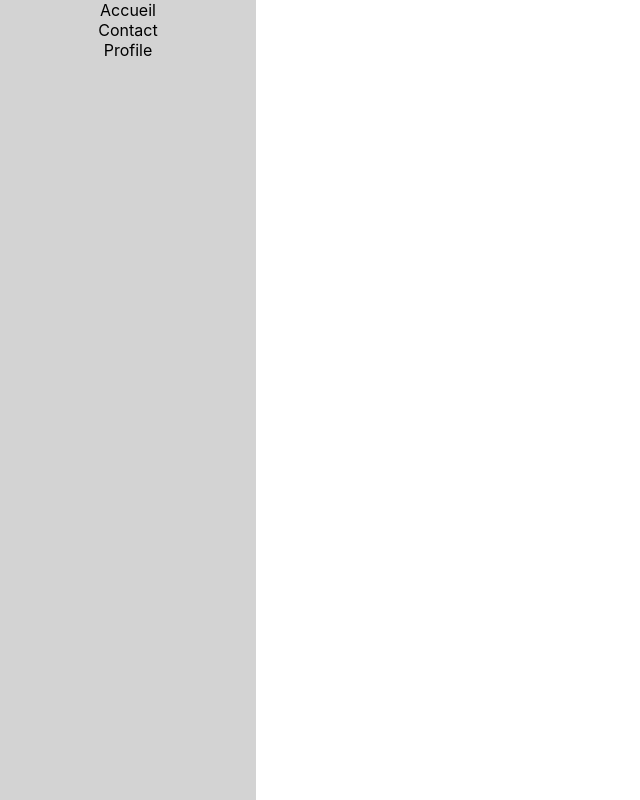
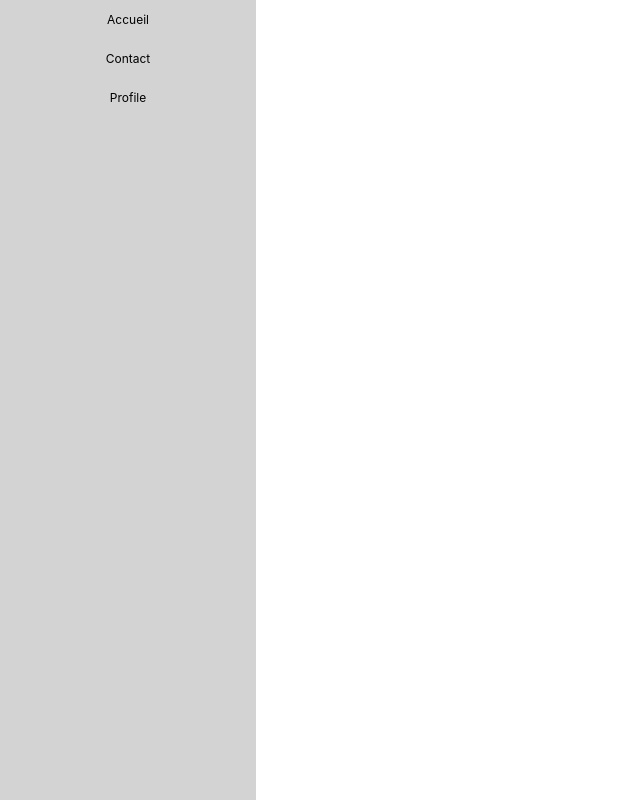
Before and after one commit to jadegurnaud/startup-app, a React (Create React App) app: page / in a window 1280 px wide. Shown: the whole page, without its empty margins (0-640 px from the left). Built offline with nearby package versions, Linux system fonts and the light colour scheme.

Commit message:
ajout de l'atome Text

```diff
--- /dev/null
+++ b/src/components/atoms/Text/Paragraph.jsx
@@ -0,0 +1,8 @@
+import React from "react";
+import { DOM } from "../../nanites";
+
+const Paragraph = (props) => {
+    return <DOM.StyledParagraph className="paragraph" {...props}></DOM.StyledParagraph>;
+}
+
+export default Paragraph;
--- /dev/null
+++ b/src/components/atoms/Text/SubTitle.jsx
@@ -0,0 +1,8 @@
+import React from "react";
+import { DOM } from "../../nanites";
+
+const SubTitle = (props) => {
+    return <DOM.StyledSubTitle className="soustitre" {...props}></DOM.StyledSubTitle>;
+}
+
+export default SubTitle;
--- /dev/null
+++ b/src/components/atoms/Text/Title.jsx
@@ -0,0 +1,7 @@
+import React from "react";
+import { DOM } from "../../nanites";
+const Title = (props) => {
+    return <DOM.StyledTitle className="titre" {...props}></DOM.StyledTitle>;
+}
+
+export default Title;
--- /dev/null
+++ b/src/components/atoms/Text/index.js
@@ -0,0 +1,5 @@
+import Title from "./Title";
+import Paragraph from "./Paragraph";
+import SubTitle from "./SubTitle";
+
+export { Title, Paragraph, SubTitle };
--- a/src/components/atoms/index.js
+++ b/src/components/atoms/index.js
@@ -1,3 +1,5 @@
 import * as Button from "./Button";
 import * as Container from "./Container";
-export { Button, Container };
+import * as Text from "./Text";
+
+export { Button, Container, Text };
--- a/src/components/molecules/Menu.jsx
+++ b/src/components/molecules/Menu.jsx
@@ -1,5 +1,5 @@
 import React from "react";
-import { Button, Container } from "../atoms";
+import { Button, Container, Text } from "../atoms";
 
 const Menu = ({ configs }) => {
   return (
@@ -9,7 +9,7 @@
       {configs.map((config, i) => {
         return (
           <Button.Base>
-            {config.displayName}
+            <Text.Paragraph>{config.displayName}</Text.Paragraph>
           </Button.Base>
         );
       })}
--- /dev/null
+++ b/src/components/nanites/DOM/StyledParagraph.jsx
@@ -0,0 +1,8 @@
+import { styled } from "styled-components";
+
+const StyledParagraph = styled.p`
+    background-color: ${(props) => props.backgroundColor ?? "transparent"};
+    font-size: ${(props) => props.fontSize ?? "12px"};
+`;
+
+export default StyledParagraph;
--- /dev/null
+++ b/src/components/nanites/DOM/StyledSubTitle.jsx
@@ -0,0 +1,8 @@
+import { styled } from "styled-components";
+
+const StyledSubTitle = styled.h2`
+    background-color: ${(props) => props.backgroundColor ?? "transparent"};
+    font-size: ${(props) => props.fontSize ?? "18px"};
+`;
+
+export default StyledSubTitle;
--- /dev/null
+++ b/src/components/nanites/DOM/StyledTitle.jsx
@@ -0,0 +1,7 @@
+import styled from "styled-components";
+
+const StyledTitle = styled.h1`
+    font-size: ${(props) => props.fontSize ?? "24px"};
+`;
+
+export default StyledTitle;
--- a/src/components/nanites/DOM/index.js
+++ b/src/components/nanites/DOM/index.js
@@ -1,4 +1,8 @@
 import StyledButton from "./StyledButton";
 import StyledContainer from "./StyledContainer";
+import StyledParagraph from "./StyledParagraph";
+import StyledTitle from "./StyledTitle";
+import StyledSubTitle from "./StyledSubTitle";
 
-export { StyledButton, StyledContainer };
+
+export { StyledButton, StyledContainer, StyledParagraph, StyledTitle, StyledSubTitle };
--- a/src/components/pages/Accueil.js
+++ b/src/components/pages/Accueil.js
@@ -1,11 +1,21 @@
 import React from "react";
 import { Aside, Contenu } from "../organisms";
+import { Text } from "../atoms";
 
 const Accueil = () => {
   return (
     <div className="Accueil">
       <Aside></Aside>
-      <Contenu></Contenu>
+      <Contenu>
+        <Text.Title title="Accueil"></Text.Title>
+        <Text.SubTitle>
+          Bienvenue sur la page d'accueil de notre site.
+        </Text.SubTitle>
+        <Text.Paragraph>
+          Bienvenue sur la page d'accueil de notre site. Vous trouverez ici
+          toutes les informations nécessaires pour naviguer sur notre site.
+        </Text.Paragraph>
+      </Contenu>
     </div>
   );
 };
```
